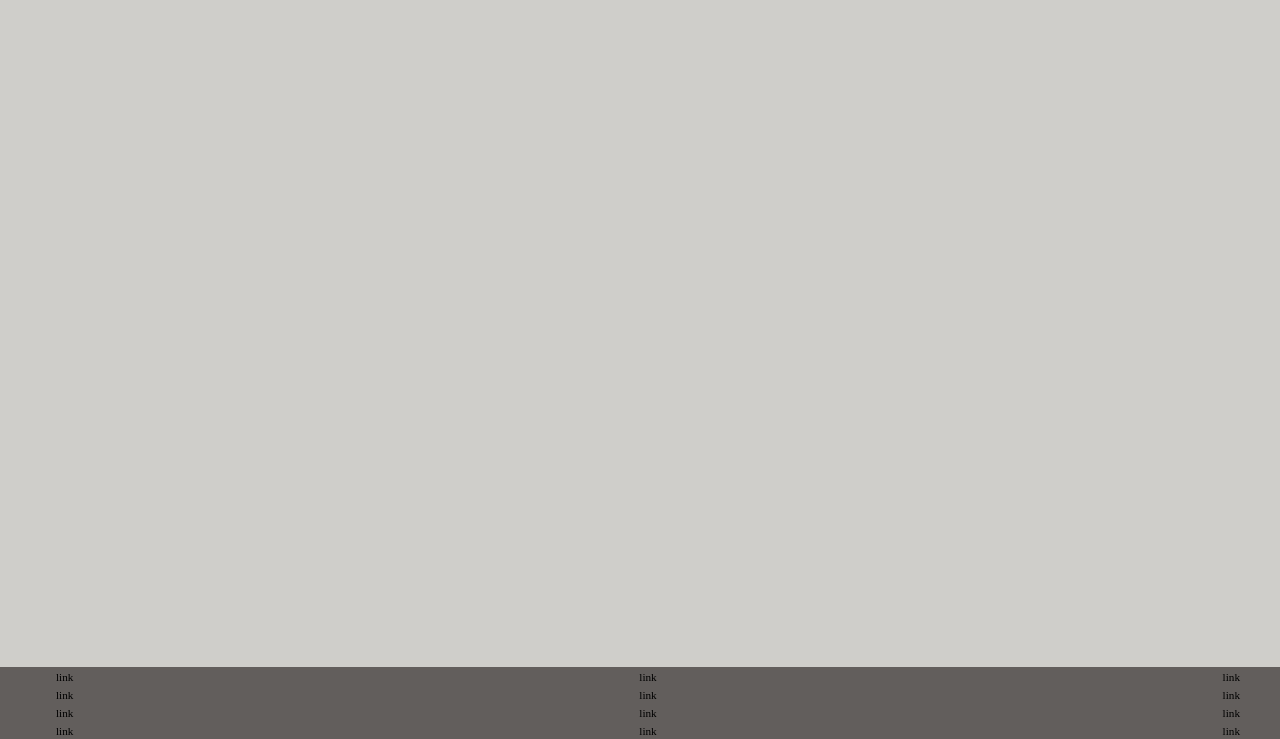
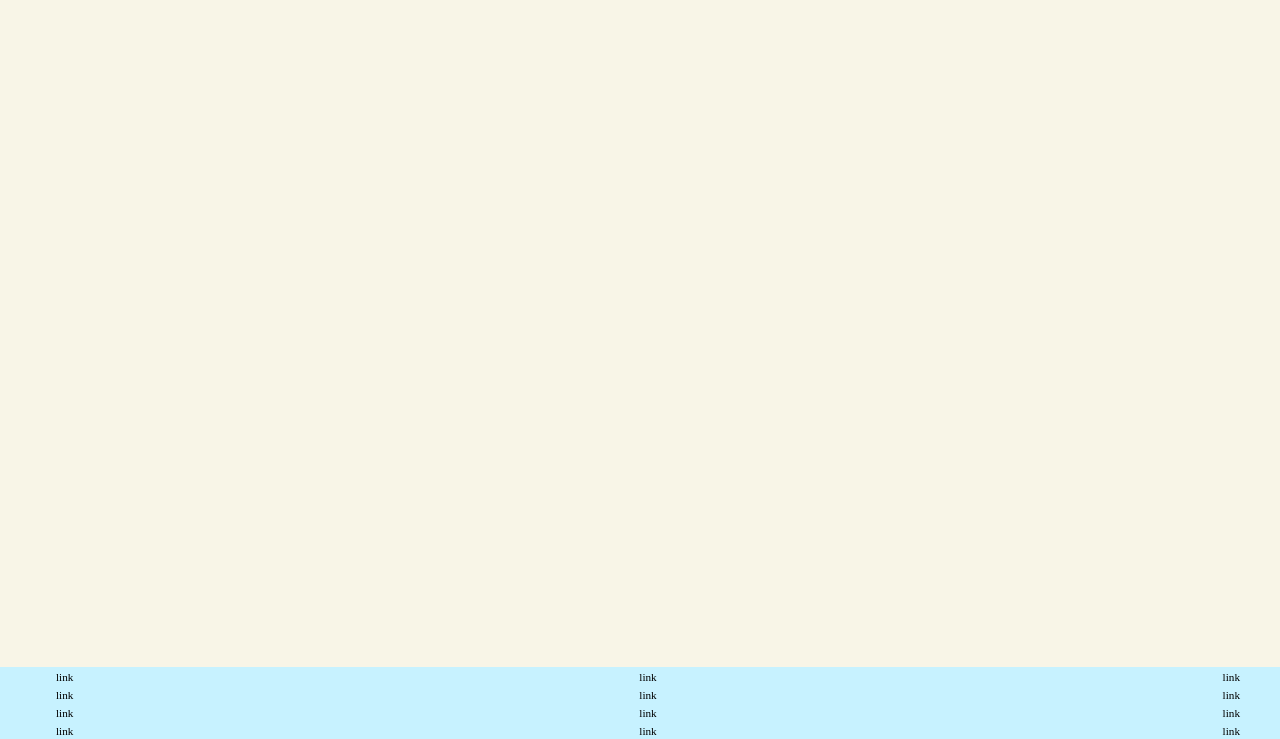
Before and after one commit to Annalaursen/emergency-main, a plain HTML site: page index.html in a window 1280 px wide. Shown: the part 61-800 px from the top of the page. Drawn offline with Linux system fonts and the light colour scheme.

Commit message:
update-colours

```diff
--- a/css/custom.css
+++ b/css/custom.css
@@ -1,21 +1,21 @@
 :root {
   /* Background color */
-  --color-bg: #cfceca;
+  --color-bg: #f8f5e7;
 
   /* Header background color */
-  --color-head-bg: #625e5c;
+  --color-head-bg: #c7f2ff;
 
   /* Logotype */
-  --color-logotype-bg: #2a2828;
-  --color-text-logotype: #c1bfb8;
+  --color-logotype-bg: #ffd7ef;
+  --color-text-logotype: #000000;
   --font-logotype-size: 1rem;
 
   /* Global menu */
-  --color-menu-bg: #5a5b5e;
+  --color-menu-bg: #ffd7ef;
   /* Links */
-  --color-link-bg: #78766e;
-  --color-link-hover: #fff;
-  --color-link-active: #99958f;
+  --color-link-bg: #dbffcb;
+  --color-link-hover: #ff61e2;
+  --color-link-active: #ffffff;
   --border-radius-links: 1px;
 
   /* Headlines (size)*/
@@ -28,11 +28,11 @@
   --font-sub1-size: 1rem;
 
   /* Headlines (color) */
-  --color-headline-bg: #4b4545;
+  --color-headline-bg: #dbffcb;
 
   /* Tekst */
   --color-text: #000;
-  --color-text-inverted: #cdccc4;
+  --color-text-inverted: #000000;
 
   /* Andet tekst */
   --followup-text-size: 1rem;
@@ -44,9 +44,9 @@
   --border-radius: 5px;
 
   /* Cards */
-  --color-card-bg: #e3e1d8;
-  --color-card-bg-inverted: #4d4e4f;
-  --color-cta-card-bg: #847f7e;
+  --color-card-bg: #ffd7ef;
+  --color-card-bg-inverted: #ffd7ef;
+  --color-cta-card-bg: #ffffff;
   --color-cta-card-bg-inverted: #c0bfb9;
 
   /* Fonts & font weights*/
@@ -57,5 +57,5 @@
   --font-weight-light: 200;
 
   /* Infographics background colors*/
-  --color-info-bg: #676161;
+  --color-info-bg: #d5d4d4;
 }
```
